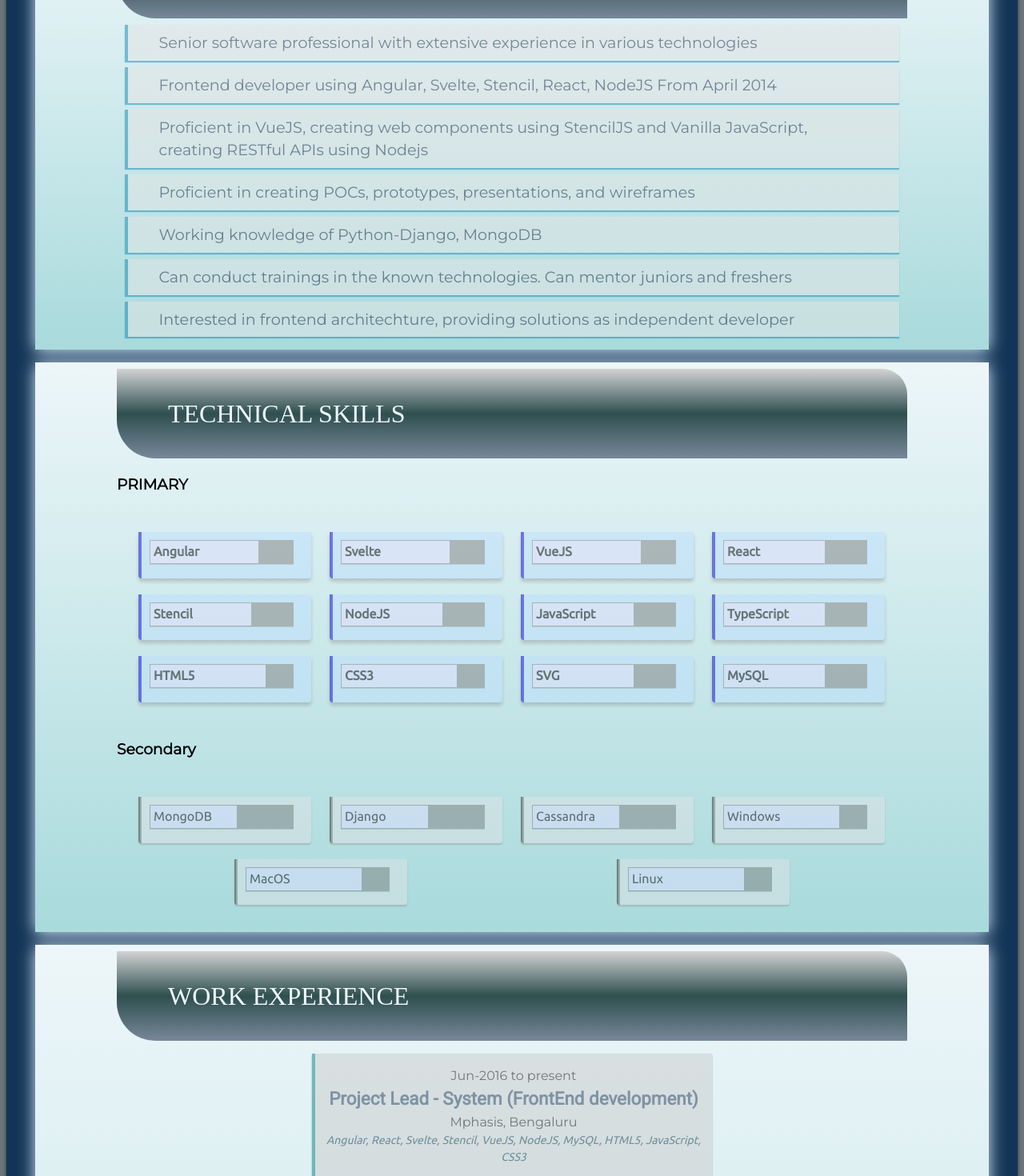
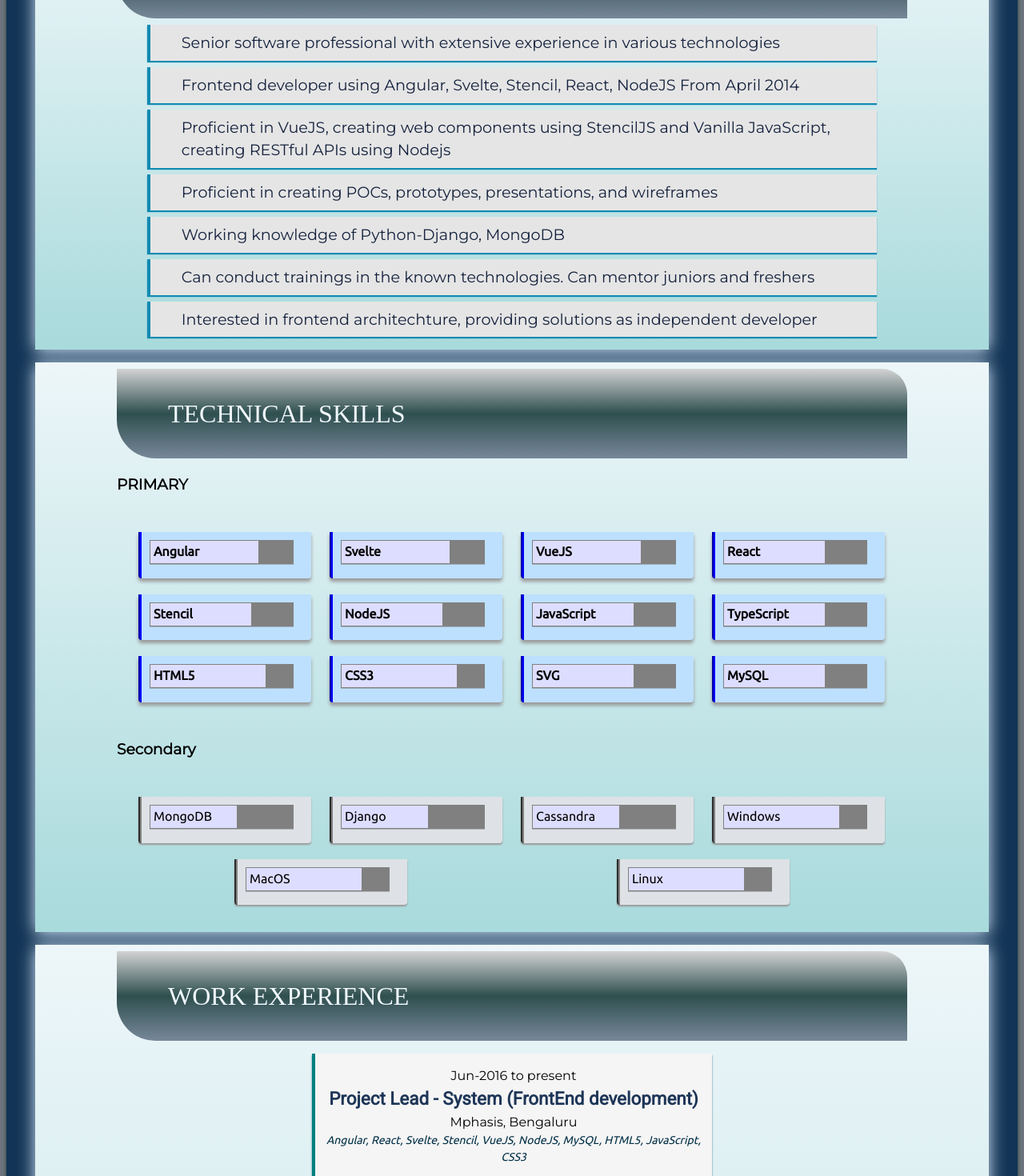
Before and after one commit to srikantgudi/srikantgudi.github.io, a Svelte app: page / in a window 1280 px wide. Shown: the part 480-1950 px from the top of the page at 80% size. Built offline with nearby package versions, Linux system fonts and the light colour scheme; a web font is replaced by a local one.

Commit message:
Changed styles

```diff
--- a/public/global.css
+++ b/public/global.css
@@ -21,15 +21,6 @@
     text-align: center;
     width: 100%;
     transition: all 1s;
-}
-.profile-item {
-    opacity: 0.5;
-    transition: all 1s;
-    background-color: dimgrey;
-}
-.profile-item:hover {
-    opacity: 1;
-    background-color: aliceblue;
 }
 .positiontitle {
     box-sizing: border-box;
@@ -69,7 +60,7 @@
     padding: 1vh 3vw;
     border-left: 4px solid #118ab2;
     box-shadow: 0 2px 1px #118ab2;
-    margin: 8px 10px;
+    margin: 8px 2em;
     font-size: 1.2em;
     background-color: #e5e5e5;
     color: #14213d;
@@ -89,11 +80,6 @@
     border-radius: 0 0 4px 4px;
     padding: 10px 10px 0;
     margin: 10px;
-    opacity: 0.5;
-    transition: all 0.5s ease-in-out;
-}
-.skill:hover {
-    opacity: 1;
 }
 .skill.primary {
     border-left: 4px groove blue;
@@ -126,13 +112,7 @@
     font-size: 1em;
     text-align: center;
     line-height: 1.5;
-    background-color: #cccccc;
-    opacity: 0.5;
-    transition: all 1s;
-}
-.exp:hover {
-    opacity: 1;
-    background-color: #dee2e6;
+    background-color: whitesmoke;
 }
 .job-title {
     font-size: 1.4em;
--- a/src/Profile.svelte
+++ b/src/Profile.svelte
@@ -7,7 +7,7 @@
   </div>
   <div class="panel-content">
     {#each data.profile as text}
-    <div class="content-item profile-item">
+    <div class="content-item">
       {text}
     </div>
     {/each}
```
